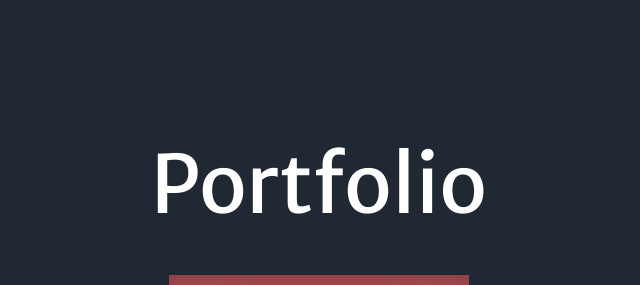
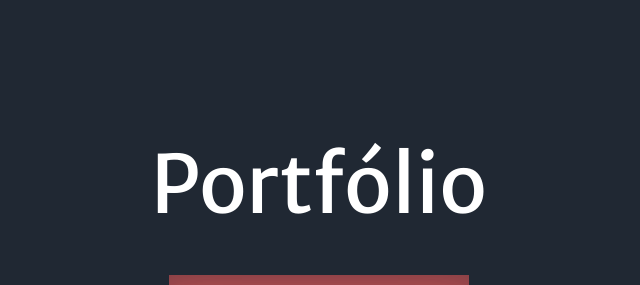
Before and after one commit to FLaVio-G/portifolio, a React (Create React App) app: page / in a window 1280 px wide. Shown: the part 2300-2585 px from the top of the page, without its empty margins (321-961 px from the left). Built offline with nearby package versions, Linux system fonts and the light colour scheme.

Commit message:
Correção de erros ortográficos

```diff
--- a/src/components/About/index.tsx
+++ b/src/components/About/index.tsx
@@ -52,7 +52,7 @@ function About() {
           fase, instalar o windows XP!
           <br/>
           <br/>
-          Atualmente sou formado em Sistemas de informação, estou estudando desenvolvimento Front-end para desenvolvimento de projetos web.
+          Atualmente sou formado em Sistemas de informação, estou estudando Front-end para desenvolvimento de projetos web.
           Através de projetos publicados no GitHub demonstro meu conhecimento em: ReactJS, NextJS e Frameworks para CSS, como Styled-Components.
           Espero como desenvolvedor ser além dos códigos, construir relações de cooperatividade no ambiente de trabalho, além de
           sempre buscar novas formas de desenvolvimento, sendo a adaptabilidade uma das minhas principais metas!
--- a/src/components/Projects/index.tsx
+++ b/src/components/Projects/index.tsx
@@ -5,7 +5,7 @@ function Projects() {
 
     <Container id='projects'>
 
-      <Title>Portfolio</Title>
+      <Title> Portfólio</Title>
 
       <Wrapper>
 
```
